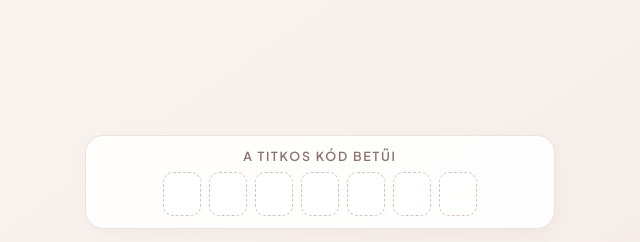
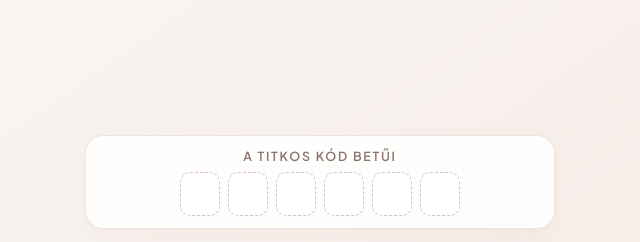
Before and after one commit to zubormarketing/nori, a plain HTML site: page index.html in a window 1280 px wide. Shown: the top 242 px of the page, 320-960 px from the left. Drawn offline with nearby package versions, Linux system fonts and the light colour scheme.

Commit message:
Update CS digraph as single letter, 6 stations, and new final heading

```diff
--- a/index.html
+++ b/index.html
@@ -126,7 +126,8 @@
     }
 
     .letter-slot {
-      width: 38px;
+      min-width: 40px;
+      padding: 0 4px;
       height: 44px;
       border-radius: 10px;
       border: 1.5px dashed #d9c4bb;
@@ -533,7 +534,7 @@
       </div>
 
       <span class="badge" style="background: #fdf3e7; color: var(--gold-dark);">Gratulálok, Szerelmem!</span>
-      <h2 id="finalHeading">Megfejtetted a titkos kódot!</h2>
+      <h2 id="finalHeading">Gratulálok, megtaláltad a kincsem!</h2>
       <p class="subtitle" id="finalSubtext">Az összes betű a helyére került. Már csak az igazi meglepetésed átvétele maradt hátra:</p>
 
       <div class="final-gift-box">
@@ -570,18 +571,18 @@
         desc: "A lakásban elrejtettem a legszebb emlékeink darabkáit. Kövesd a nyomokat lépésről lépésre, használd az UV-fényt a kérdések elolvasásához, és fejtsd meg a titkot!"
       },
 
-      // Végső szó
+      // Végső szó (6 egység, mivel a 'CS' egyetlen betűként szerepel!)
       finalWord: "KINCSEM",
 
       // Végső leleplezés
       finalScreen: {
-        heading: "Büszke vagyok rád, minden nyomot megtaláltál!",
-        subtext: "Összeállt a végső kód. Már csak egyetlen rejtély maradt hátra:",
+        heading: "Gratulálok, megtaláltad a kincsem!",
+        subtext: "Összeállt a titkos kód, minden darabka a helyére került. Már csak egyetlen rejtély maradt hátra:",
         giftLocation: "A te igazi kincsed itt rejtőzik:<br><strong>Keresd a szoba legmelegebb pontját, ami a hideg téli estéken melegséggel tölti meg a teret... Kukkants alá! ✨</strong>"
       },
 
       // ÁLLOMÁSOK (Rejtélyes, szabadulószobás fejtörőkkel a helyszínekhez!)
-      // A kérdéseket NEM írjuk ki a képernyőre, mert azok a kézzel fogható cédulákon vannak UV tollal!
+      // K - I - N - CS - E - M (pontosan 6 állomás = 6 betű)
       clues: [
         {
           locationRiddle: "Keresd meg azt a különleges kis gépet, amitől a körmeid megszilárdulnak és ragyognak...",
@@ -605,17 +606,17 @@
         {
           locationRiddle: "Egy rejtett kis zug az ágyad mellett, ahol puha, ölelnivaló barátok pihennek egymás hegyén-hátán... Kutasd át a bundájuk mélyét!",
           acceptedAnswers: ["peugeot", "pozso", "pözsó", "pegeot", "peugot"],
-          letter: "C"
+          letter: "CS"
         },
         {
           locationRiddle: "A szoba, ahol a napod indul és zárul, a tükör fényei előtt. Kutasd át az asztal fiókjának a mélyét...",
           acceptedAnswers: ["kokeny", "kökény", "kokenyen", "kökényen"],
-          letter: "S"
+          letter: "E"
         },
         {
           locationRiddle: "Bárhová indulsz el a lakásból, szinte mindig magaddal viszed a válladon vagy a kezedben. Nyisd ki, és kutass a legféltettebb kincseid között...",
           acceptedAnswers: ["10", "tiz", "tíz"],
-          letter: "E"
+          letter: "M"
         }
       ],
 
@@ -631,7 +632,7 @@
        MOTOR ÉS LOGIKA
        ========================================================================= */
 
-    const STORAGE_KEY = "treasure_hunt_progress_v3";
+    const STORAGE_KEY = "treasure_hunt_progress_v5";
     let currentStep = 0;
     let collectedLetters = [];
 
@@ -689,8 +690,8 @@
 
     function renderSlots() {
       letterSlots.innerHTML = "";
-      // 7 betűs szó a cél (P A N D O R A)
-      const targetLength = GAME_CONFIG.finalWord.length;
+      // 6 betűfoglalat a cél: K - I - N - CS - E - M
+      const targetLength = GAME_CONFIG.clues.length;
 
       for (let i = 0; i < targetLength; i++) {
         const slot = document.createElement("div");
@@ -782,9 +783,9 @@
         screenFinal.classList.remove("hidden");
         trackerTitle.textContent = "A teljes kód megfejtve:";
 
-        // A legutolsó betűt is kitölti
-        if (collectedLetters.length < GAME_CONFIG.finalWord.length) {
-          collectedLetters = GAME_CONFIG.finalWord.split("");
+        // A végső szó összes betűjét feltölti
+        if (collectedLetters.length < GAME_CONFIG.clues.length) {
+          collectedLetters = ["K", "I", "N", "CS", "E", "M"];
           renderSlots();
         }
 
```
